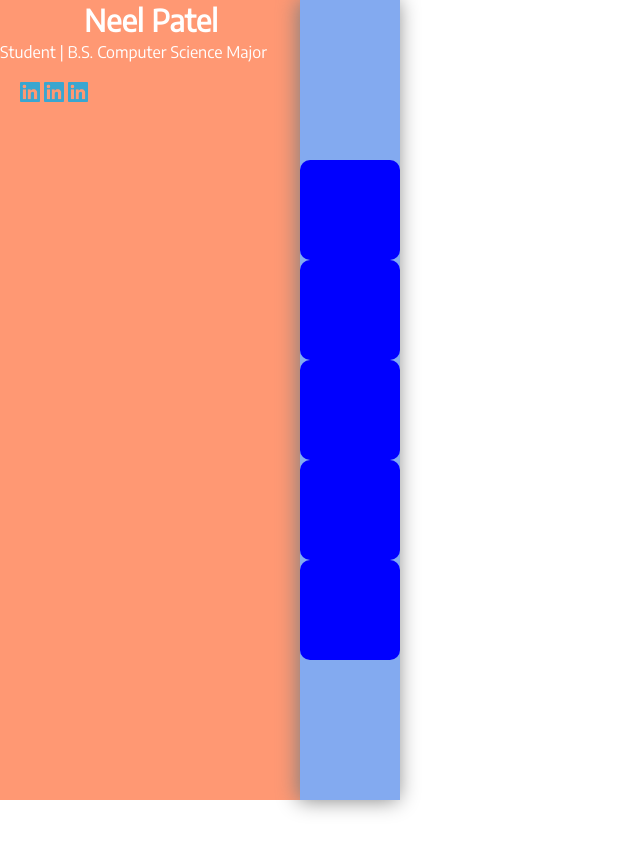
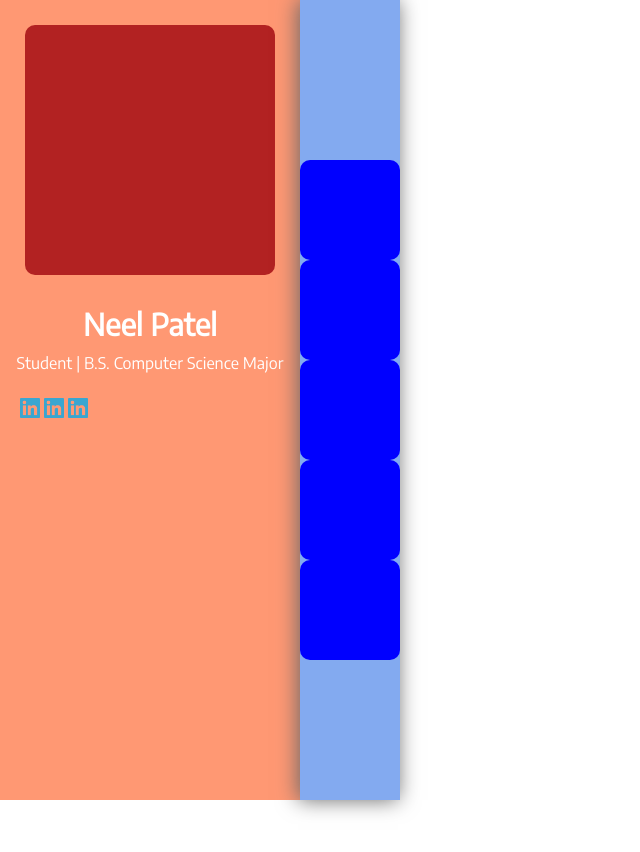
Before and after one commit to NeelAPatel/CustomWebsiteLog, a plain HTML site: page Site 2/index.html in a window 1280 px wide. Shown: the top 852 px of the page, without its empty margins (0-640 px from the left). Drawn offline with Linux system fonts and the light colour scheme.

Commit message:
added a place for my picture
fixed the padding in some areas

```diff
--- a/Site 2/index.html
+++ b/Site 2/index.html
@@ -11,13 +11,15 @@
     <div id="headColumn">
         <!--Sidebar with picture and name-->
         <!-- Picture -->
-        <div> </div>
+        <div id="headPicture">
+
+        </div>
 
 
         <div id="name">
             <b> Neel Patel </b>
         </div>
-        <div>
+        <div id="description">
             <p>Student | B.S. Computer Science Major</p>
         </div>
 
--- a/Site 2/style.css
+++ b/Site 2/style.css
@@ -6,6 +6,9 @@
     margin: 0px 0px 0px 0px;
     padding: 0px 0px 0px 0px;
 }
+
+
+/*Header Column */
 
 #headColumn {
     background: rgba(255, 127, 80, 0.80);
@@ -17,14 +20,44 @@
     position: fixed;
 }
 
+#headPicture {
+    width: 250px;
+    height: 250px;
+    background-color: firebrick;
+    border-radius: 10px;
+    margin: 25px 25px 25px 25px;
+    display: inline-block;
+}
+
 #name {
     text-align: center;
     /*    margin: 10px 10px 10px 10px;*/
-    padding: 1px 2px 3px 4px;
+    padding: 5px 5px 5px 5px;
     /*    border: 10px 10px 10px 10px;*/
     font-size: 30px;
     font-style: bold;
 }
+
+#description {
+    padding: 5px 5px 5px 5px;
+    text-align: center;
+}
+
+#dock {
+    padding: 20px;
+    position: relative;
+}
+
+.dockIcon {
+    margin: auto;
+    position: relative;
+    height="20";
+    width="20";
+    grid-area: center center;
+}
+
+
+/* Sidebar*/
 
 #sideBar {
     float: left;
@@ -34,7 +67,8 @@
     width: 100px;
     position: fixed;
     margin-left: 300px;
-    -webkit-box-shadow: -2px -0px 20px grey;
+
+    -webkit-box-shadow: -2px -0px 20px dimgrey;
 }
 
 .sideBarIcon {
@@ -80,16 +114,3 @@
     margin-left: 400px;
     padding: 50px 50px 50px 50px;
 }
-
-#dock {
-    padding: 20px;
-    position: relative;
-}
-
-.dockIcon {
-    margin: auto;
-    position: relative;
-    height="20";
-    width="20";
-    grid-area: center center;
-}
```
